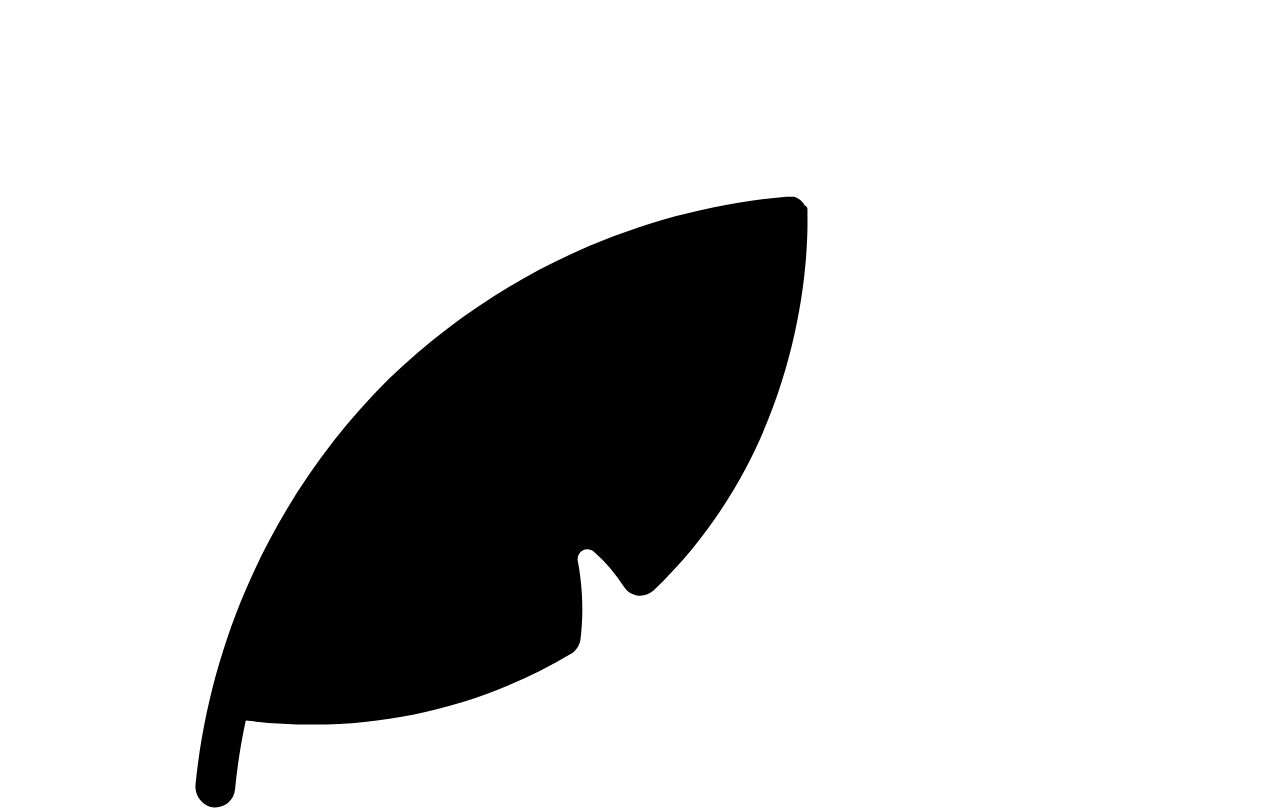
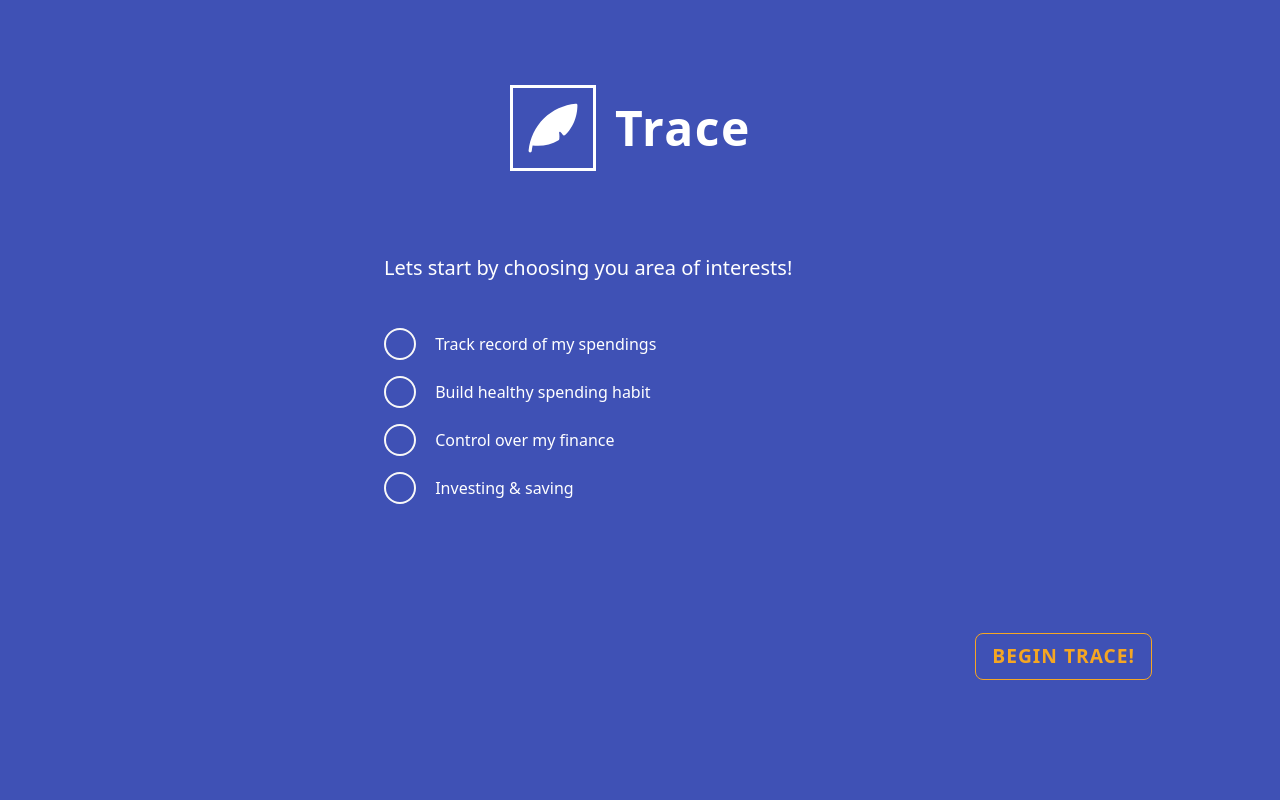
Before and after one commit to justin-atri/React_Training, a React (Create React App) app: page / in a window 1280 px wide. Shown: the top 810 px of the page. Built offline with nearby package versions, Linux system fonts and the light colour scheme.

Commit message:
feat(training): React Demo
Create styling for Landing Page.
Code refactoring and clean up needed.

[ICTRAINING-1252]

```diff
--- a/public/index.html
+++ b/public/index.html
@@ -24,6 +24,13 @@
       work correctly both with client-side routing and a non-root public URL.
       Learn how to configure a non-root public URL by running `npm run build`.
     -->
+    <!-- GOOGLE FONTS -->
+    <link rel="preconnect" href="https://fonts.googleapis.com" />
+    <link rel="preconnect" href="https://fonts.gstatic.com" crossorigin />
+    <link
+      href="https://fonts.googleapis.com/css2?family=Lato:ital,wght@0,100;0,300;0,400;0,700;0,900;1,100;1,300;1,400;1,700;1,900&display=swap"
+      rel="stylesheet"
+    />
     <title>JKJ React Demo</title>
   </head>
   <body>
--- a/src/pages/LandingPage.js
+++ b/src/pages/LandingPage.js
@@ -1,7 +1,6 @@
 import React from "react";
 import { useForm } from "react-hook-form";
 import { useNavigate } from "react-router-dom";
-import { Button } from "reactstrap";
 import landingImg from "../assets/undraw_join_re_w1lh.svg";
 import featherPen from "../assets/feather_pen.svg";
 
@@ -40,10 +39,22 @@ const LandingPage = () => {
       </section>
 
       <section>
+        <div className="trace-background">
+          <div className="d-flex justify-content-center header_container">
+            <div className="trace-logo">
               <img src={featherPen} alt="feather pen" />
+            </div>
+
             <h1>Trace</h1>
-        <form onSubmit={handleSubmit(beginTraceHandler)}>
+          </div>
+
+          <form
+            onSubmit={handleSubmit(beginTraceHandler)}
+            className="form_container"
+          >
+            <div className="survey_container">
               <h5>Lets start by choosing you area of interests!</h5>
+              <div className="checkbox_container">
                 <label htmlFor="checkbox-1">
                   <input
                     type="checkbox"
@@ -84,11 +95,13 @@ const LandingPage = () => {
                   />
                   Investing & saving
                 </label>
-
-          <Button type="submit" color="primary" disabled={isSubmitting}>
+              </div>
+            </div>
+            <button type="submit" disabled={isSubmitting}>
               Begin Trace!
-          </Button>
+            </button>
           </form>
+        </div>
       </section>
     </React.Fragment>
   );
--- /dev/null
+++ b/src/scss/_bootstrap-custom.scss
@@ -0,0 +1,4 @@
+// Include any default variable overrides here
+
+// Import all of the bootstrap default scss
+@import "../../node_modules/bootstrap/scss/bootstrap.scss";
--- a/src/scss/main.scss
+++ b/src/scss/main.scss
@@ -1,13 +1,13 @@
-// Include any default variable overrides here
+body {
+  font-family: "Lato";
+}
 
-// MY THEME COLORS
-$blue: #3f51b5;
-$yellow: #f5a623;
-
-// Import all of the bootstrap default scss
-@import "../../node_modules/bootstrap/scss/bootstrap.scss";
-
-// Then add additional custom code here
 .hidden {
   display: none;
 }
+
+// IMPORT bootstrap-custom
+@use "bootstrap-custom";
+
+// IMPORT SECTIONS
+@use "sections/landing-page";
--- /dev/null
+++ b/src/scss/sections/_landing-page.scss
@@ -0,0 +1,119 @@
+// MY THEME COLORS
+$blue: #3f51b5;
+$blue-light: #5262bc;
+$yellow: #f5a623;
+$black: #464c52;
+$white: #ffffff;
+$grey: #f8f8f8;
+$red: #ff3b30;
+$red-dark: #c9463f;
+$red-light: #edb2b9;
+$green: #34c759;
+$green-dark: #3c9e54;
+$green-light: #daf3c0;
+
+// CSS
+.trace-background {
+  width: 100vw;
+  height: 100vh;
+  background-color: $blue;
+  color: $white;
+}
+
+.trace-logo {
+  border: 3px solid #000;
+  filter: invert(99%) sepia(36%) saturate(84%) hue-rotate(223deg)
+    brightness(116%) contrast(100%);
+
+  img {
+    width: 5rem;
+  }
+}
+
+.header_container {
+  align-items: center;
+  padding: 5rem 0;
+
+  h1 {
+    margin: 1.2rem;
+    color: $white;
+    font-weight: 700;
+    letter-spacing: 1.5px;
+    font-size: 3rem;
+  }
+}
+
+.form_container {
+  position: relative;
+  width: 80vw;
+  margin: auto;
+  display: flex;
+  flex-direction: column;
+  align-items: center;
+
+  .survey_container {
+    width: 50%;
+    margin-bottom: 10rem;
+  }
+  .checkbox_container {
+    display: flex;
+    flex-direction: column;
+    margin-top: 3rem;
+    label {
+      margin-bottom: 1rem;
+      display: grid;
+      grid-template-columns: 2em auto;
+      gap: 1.2em;
+      align-items: center;
+      input {
+        appearance: none;
+        border: 2px solid $grey;
+        border-radius: 50%;
+        width: 2rem;
+        height: 2rem;
+
+        display: grid;
+        place-content: center;
+      }
+      input::before {
+        content: "";
+        width: 1.2rem;
+        height: 1.2rem;
+        transform: scale(0);
+        transition: 120ms transform ease-in-out;
+        box-shadow: inset 1em 1em $white;
+        border-radius: 50%;
+      }
+      input:checked::before {
+        transform: scale(1);
+      }
+    }
+  }
+
+  button {
+    position: absolute;
+    right: 0;
+    bottom: 0;
+
+    display: inline-block;
+
+    font-size: 1.2rem;
+    font-weight: 600;
+    text-transform: uppercase;
+    letter-spacing: 1px;
+
+    color: $yellow;
+    background: transparent;
+    border: 0.05rem solid $yellow;
+    border-radius: 8px;
+
+    padding: 0.5rem 1rem;
+
+    cursor: pointer;
+  }
+  button:hover {
+    transition: all 0.15s ease-in-out;
+    color: $white;
+    background: $yellow;
+  }
+}
```
Also changed, not shown: src/css/main.min.css, 1 other file (tests, documents, lock files or other folders). Lines whose indentation alone changed are shown as unchanged.
